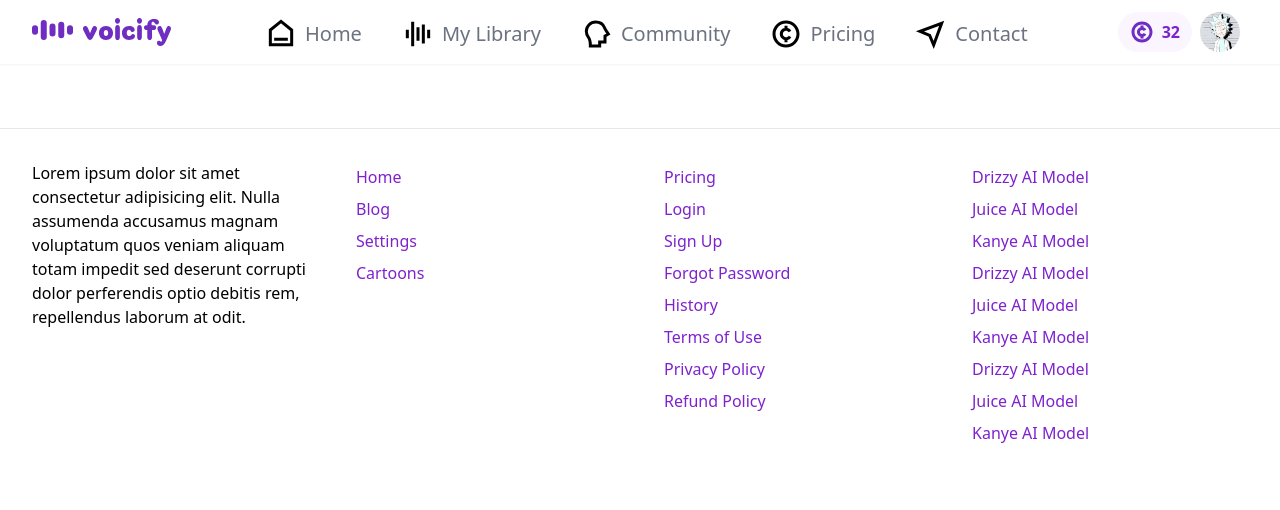
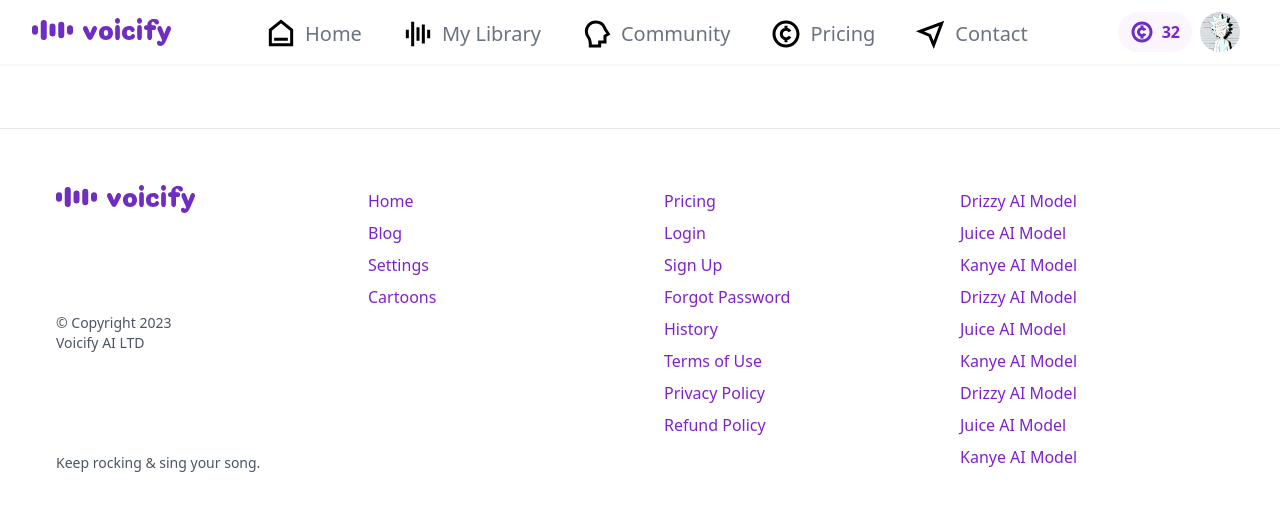
Before and after one commit to valerisuleo/voicify, a Next.js app: page / in a window 1280 px wide. Shown: the top 510 px of the page. Built offline with nearby package versions, Linux system fonts and the light colour scheme.

Commit message:
footer done and set redirect page

```diff
--- a/app/library/footer/footer.tsx
+++ b/app/library/footer/footer.tsx
@@ -5,6 +5,7 @@
 import { navLinks } from './config';
 import { useRouter } from 'next/navigation';
 import { IFooterLink } from './interfaces';
+import { LogoComponent } from '../common/logo/logo';
 
 const FooterComponent = () => {
     const router = useRouter();
@@ -16,13 +17,21 @@
     };
 
     return (
-        <footer className="p-4 border-t border-gray-200">
+        <footer className="p-10 border-t border-gray-200">
             <div className={grid.row}>
-                <div className={grid['col-md-3']}>
-                    Lorem ipsum dolor sit amet consectetur adipisicing elit.
-                    Nulla assumenda accusamus magnam voluptatum quos veniam
-                    aliquam totam impedit sed deserunt corrupti dolor
-                    perferendis optio debitis rem, repellendus laborum at odit.
+                <div
+                    className={`flex flex-col justify-between ${grid['col-md-3']}`}
+                >
+                    <div>
+                        <LogoComponent />
+                    </div>
+                    <div className="text-sm text-gray-600">
+                        <p>© Copyright 2023</p>
+                        <p>Voicify AI LTD</p>
+                    </div>
+                    <p className="text-sm text-gray-600">
+                        Keep rocking & sing your song.
+                    </p>
                 </div>
                 <div className={grid['col-md-3']}>
                     <ListGroupComponent
--- a/app/page.tsx
+++ b/app/page.tsx
@@ -1,3 +1,3 @@
 export default async function Index() {
-    return <main className=''></main>;
+    return null
 }
--- a/next.config.js
+++ b/next.config.js
@@ -12,6 +12,16 @@
         // See: https://github.com/gregberge/svgr
         svgr: false,
     },
+
+    async redirects() {
+        return [
+            {
+                source: '/',
+                destination: '/home',
+                permanent: true,
+            },
+        ];
+    },
 };
 
 const plugins = [
```
Lines whose indentation alone changed are shown as unchanged.
